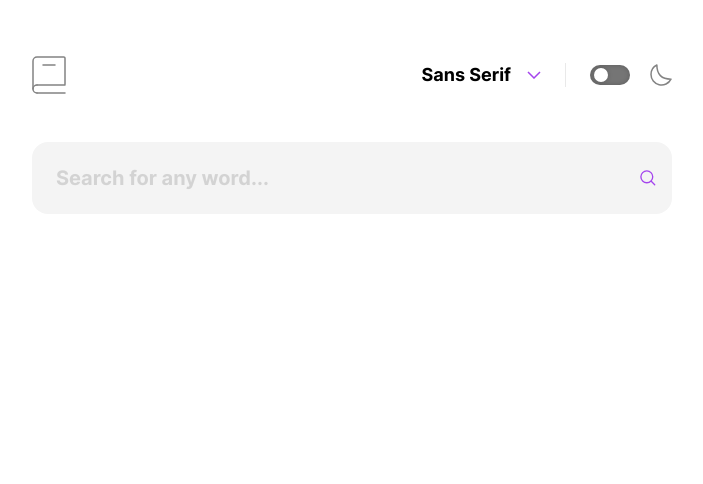
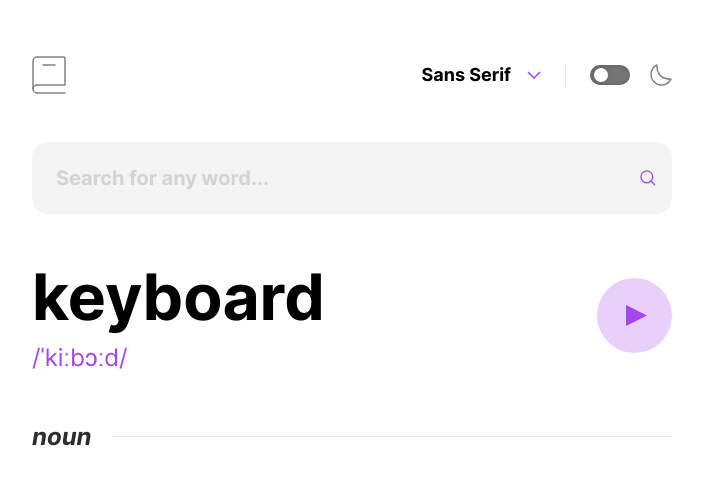
Before and after one commit to 874anthony/dictionary-web-app, a React (Vite) app: page / in a window 1280 px wide. Shown: the top 484 px of the page, without its empty margins (288-991 px from the left). Built offline with nearby package versions, Linux system fonts and the light colour scheme; the HTML template or start-up script is replaced by a standard one.

Commit message:
Added manually changing svg color icons in play audio

```diff
--- a/src/App.css
+++ b/src/App.css
@@ -1,6 +1,19 @@
 .main-layout {
   width: 50vw;
   min-width: 50vw;
+}
+
+/* FONTS HEADINGS */
+.heading-l {
+  font-size: 6.4rem;
+  line-height: 7.7rem;
+  font-weight: 700;
+}
+
+.heading-m {
+  font-size: 2.4rem;
+  line-height: 2.9rem;
+  font-weight: 400;
 }
 
 .header {
@@ -145,7 +158,7 @@ input:checked[type="checkbox"]::after {
   outline: none;
   border: none;
 
-  color: #2d2d2d;
+  color: var(--color-black);
   border-radius: 1.6rem;
 }
 
@@ -171,3 +184,62 @@ input:checked[type="checkbox"]::after {
   font-size: 2rem;
   line-height: 2.4rem;
 }
+
+/* WORD OVERVIEW SECTION */
+.word-overview {
+  display: flex;
+  align-items: center;
+  justify-content: space-between;
+  margin-top: 4.4rem;
+}
+
+.word-search {
+  display: flex;
+  flex-direction: column;
+  gap: 0.8rem;
+}
+
+.word-search__music {
+  color: var(--color-purple);
+}
+
+/* Manage the play music icon manually */
+.word-search__icon {
+  cursor: pointer;
+}
+
+.word-search__icon > g > circle {
+  transition: all 0.1s ease-in;
+}
+
+.word-search__icon:not(.active) > g > circle {
+  opacity: 0.25;
+}
+
+.word-search__icon:is(.active) > g > circle {
+  opacity: 1;
+}
+
+.word-search__icon:is(.active) > g > path {
+  fill: #fff;
+}
+
+/* Title separator */
+.title-separator {
+  margin-top: 5rem;
+  display: flex;
+  align-items: center;
+  gap: 2rem;
+
+  font-weight: 700;
+  color: var(--color-black);
+  font-style: oblique 13deg;
+}
+
+.title-separator::after {
+  content: "";
+  display: block;
+  width: 100%;
+  height: 1px;
+  background-color: #e9e9e9;
+}
--- a/src/App.jsx
+++ b/src/App.jsx
@@ -5,10 +5,32 @@ import { InputSearchIcon } from './components'
 import './App.css'
 
 export default function App () {
+  const handleVoiceClick = ({ target }) => {
+    const svgIcon = target.closest('svg')
+    svgIcon.classList.toggle('active')
+  }
+
   return <Layout>
     <Header />
 
     <InputSearchIcon />
 
+    <section className='word-overview'>
+      <div className='word-search'>
+        <h1 className='heading-l'>keyboard</h1>
+        <h2 className='heading-m word-search__music'>/ˈkiːbɔːd/</h2>
+      </div>
+
+      <svg onClick={handleVoiceClick} className='word-search__icon' xmlns="http://www.w3.org/2000/svg" width="75" height="75" viewBox="0 0 75 75" alt='Pronunciation Play Icon'>
+        <g fill="#A445ED" fillRule="evenodd">
+          <circle cx="37.5" cy="37.5" r="37.5" />
+          <path d="M29 27v21l21-10.5z"/>
+        </g>
+      </svg>
+
+    </section>
+
+    <h3 className='title-separator heading-m'>noun</h3>
+
   </Layout>
 }
--- a/src/index.css
+++ b/src/index.css
@@ -73,6 +73,7 @@ h6 {
   --color-red: hsl(0, 100%, 66%);
   --color-purple: hsl(274, 82%, 60%);
   --color-white: #fff;
+  --color-black: #2d2d2d;
 
   /* Shadows */
   --shadow-color: rgba(0, 0, 0, 0.2);
```
